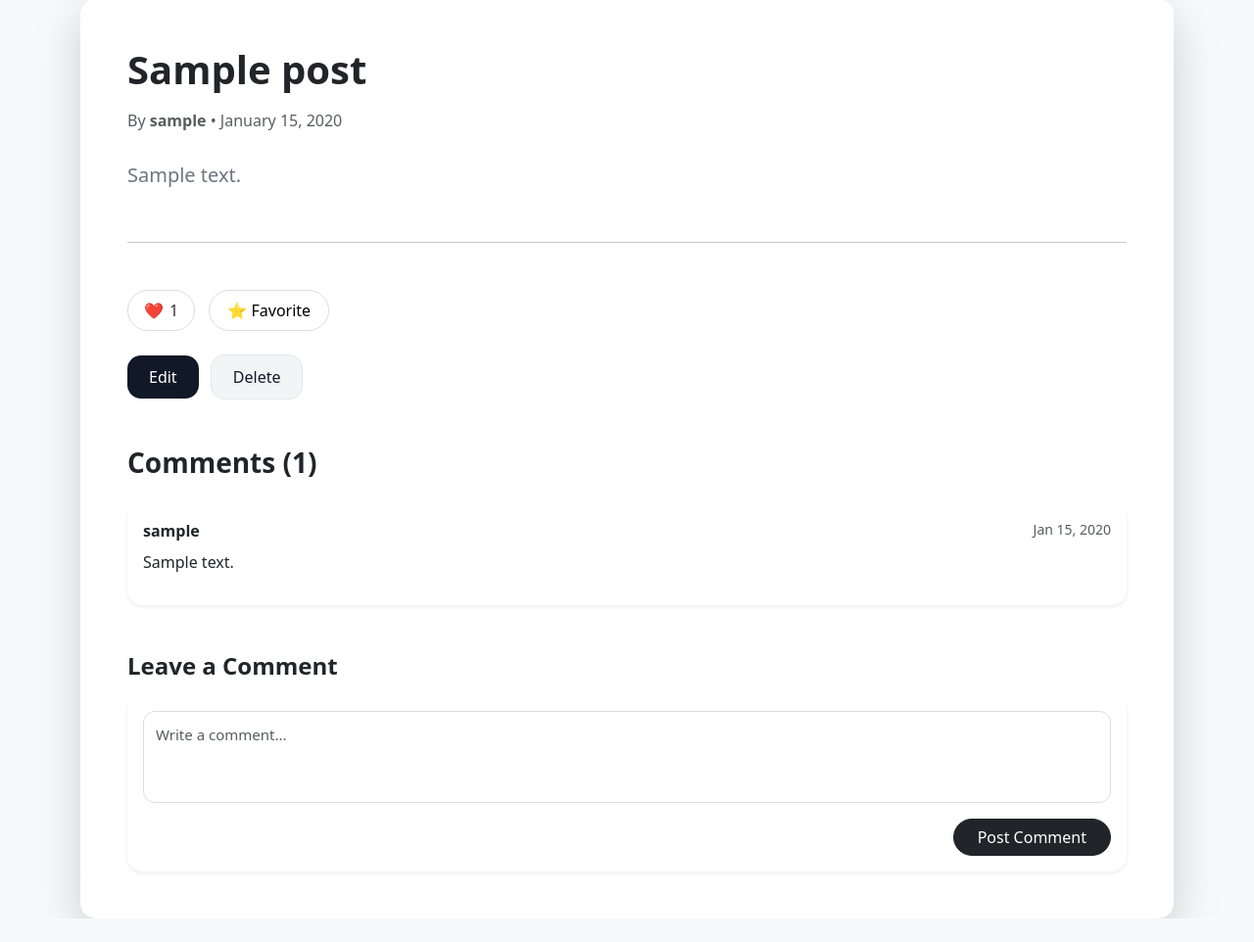
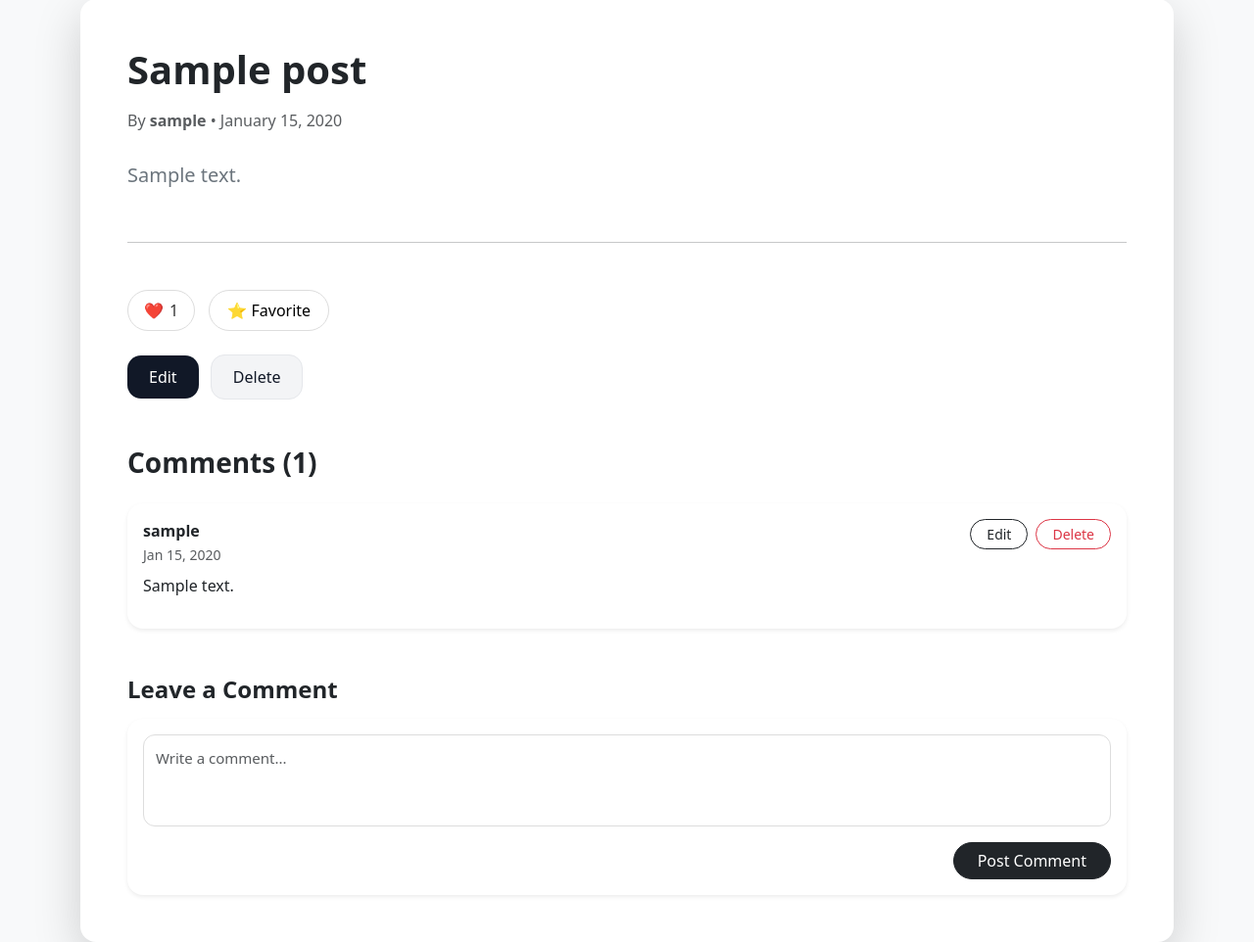
Before and after one commit to grgsaugat11/blog-management-system-intern, a Django app: page /post/1/ in a window 1280 px wide. Shown: the part 81-1043 px from the top of the page at 98% size. Before the commit the page ends 1019 px from the top, so only its background shows below. Run offline with Django 5.2, Linux system fonts and the light colour scheme; a user stored in the database is signed in; tables that the repository leaves empty hold one stand-in row (values such as "Sample post"); some libraries are stand-ins or nearby versions.

Commit message:
Refactor edit_comment.html and post_detail.html for improved layout and structure

```diff
--- a/blog/templates/blog/post_detail.html
+++ b/blog/templates/blog/post_detail.html
@@ -63,12 +63,36 @@
 
     <div class="card border-0 shadow-sm rounded-4 mb-3">
       <div class="card-body">
-        <div class="d-flex justify-content-between">
-          <strong>{{ comment.user }}</strong>
+        <div class="d-flex justify-content-between align-items-start">
+          <div>
+            <strong>{{ comment.user }}</strong>
 
-          <small class="text-muted">
-            {{ comment.created_at|date:"M d, Y" }}
-          </small>
+            <br />
+
+            <small class="text-muted">
+              {{ comment.created_at|date:"M d, Y" }}
+            </small>
+          </div>
+
+          {% if user == comment.user %}
+
+          <div class="d-flex gap-2">
+            <a
+              href="{% url 'edit-comment' comment.pk %}"
+              class="btn btn-sm btn-outline-dark rounded-pill px-3"
+            >
+              Edit
+            </a>
+
+            <a
+              href="{% url 'delete-comment' comment.pk %}"
+              class="btn btn-sm btn-outline-danger rounded-pill px-3"
+            >
+              Delete
+            </a>
+          </div>
+
+          {% endif %}
         </div>
 
         <p class="mt-2 mb-0 text-secondary">{{ comment.content|linebreaks }}</p>
```
Also changed, not shown: blog/templates/blog/edit_comment.html (+25 -10 lines).
